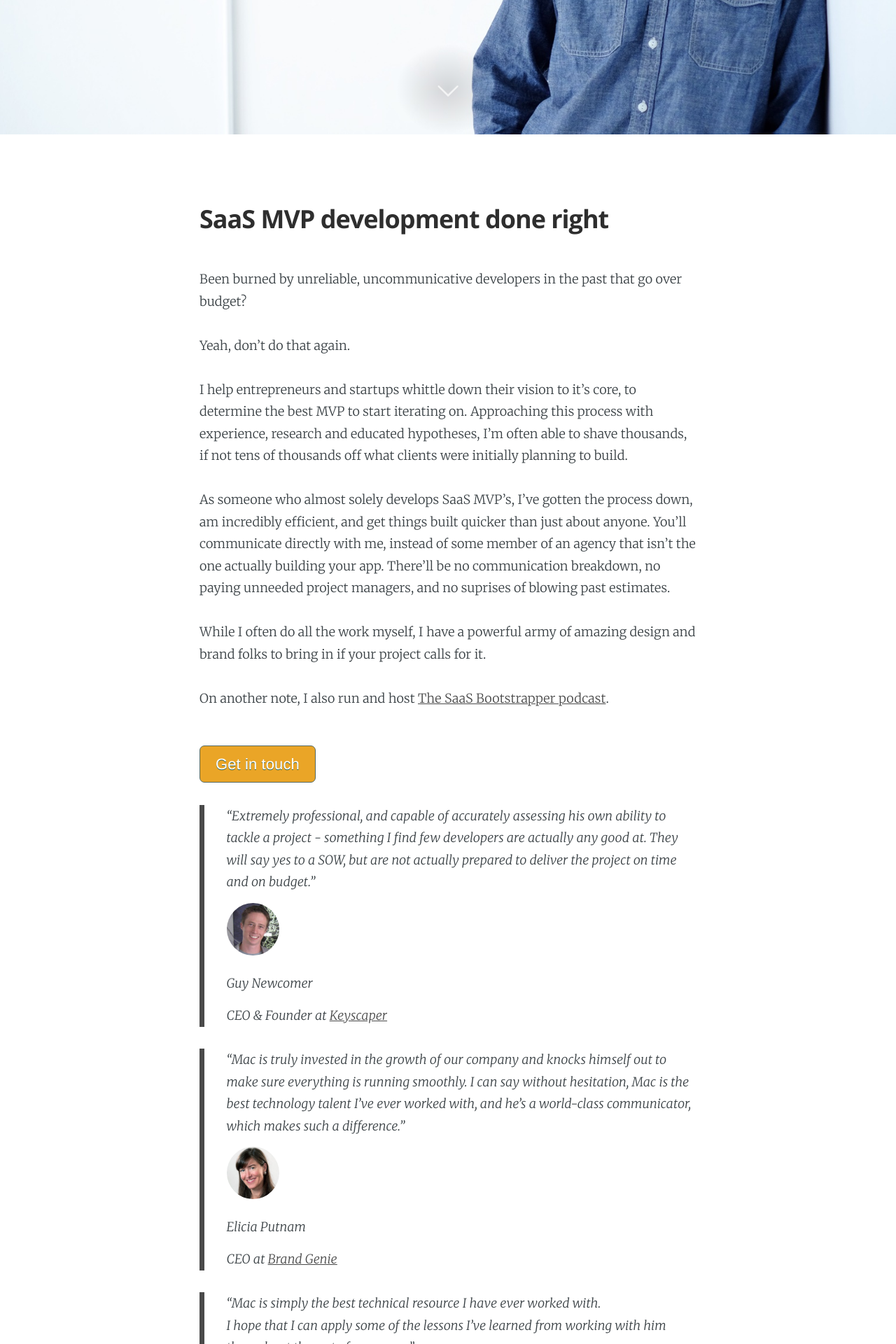
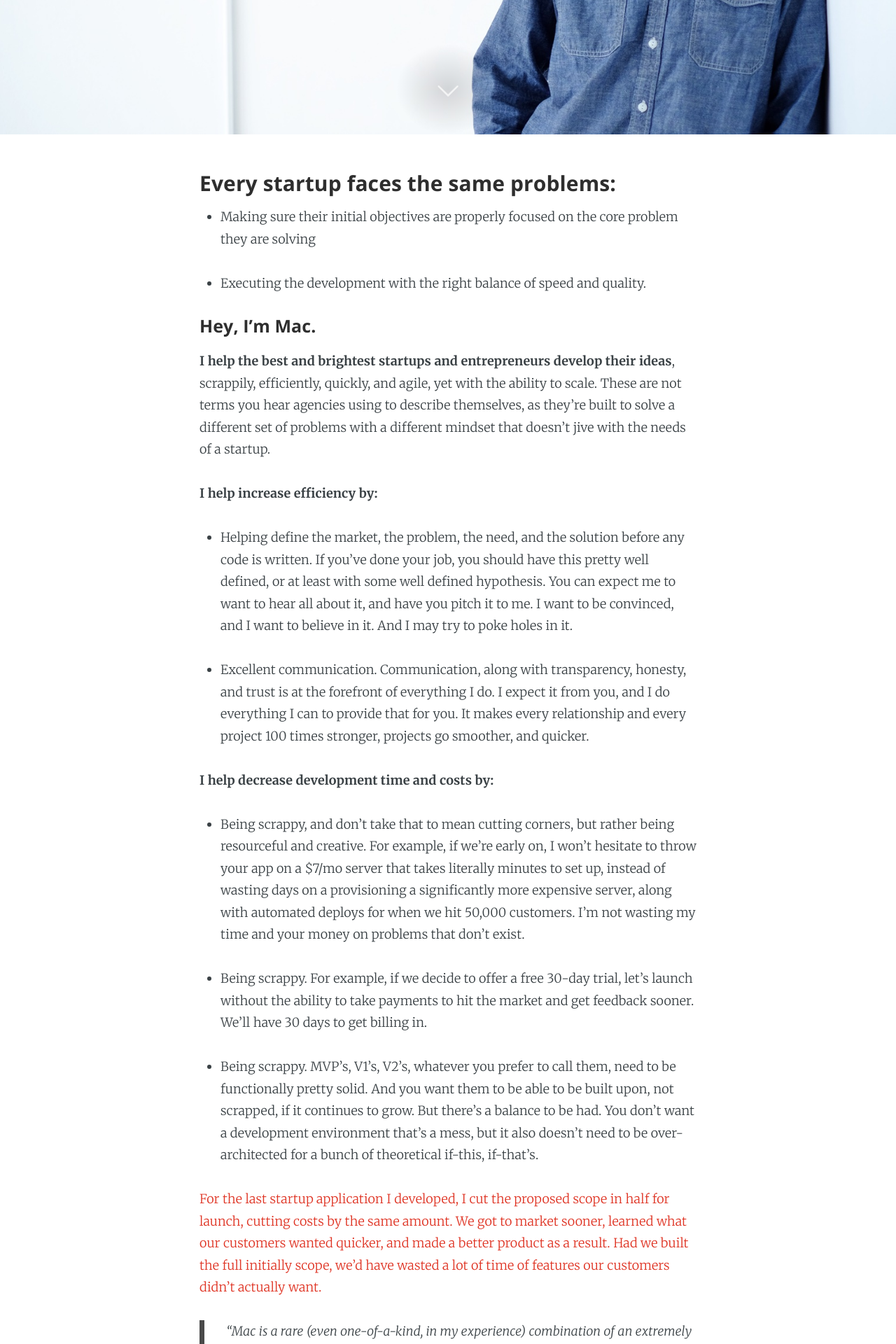
Before and after one commit to macmartine/macmartine.github.io, a Jekyll site: the page built from index.html, in a window 1280 px wide. Shown: the part 708-2628 px from the top of the page at 70% size. Built offline with Jekyll 4.4.1, drawn with Linux system fonts in a browser that asks for light colours; nearby versions of some CDN libraries; the list of posts is cut into pages by our own code; some of the changed text lies outside the part shown.

Commit message:
Update landing page

```diff
--- /dev/null
+++ b/_data/testimonials-featured.yaml
@@ -0,0 +1,6 @@
+- name: David Mihm
+  title: Founder
+  image: david-mihm.jpg
+  company: Tidings
+  url: https://tidings.com
+  quote: "Mac is a rare (even one-of-a-kind, in my experience) combination of an extremely talented developer who's also reliable and an excellent communicator.  He understood my vision immediately, knew which details were important to ask about, and which to just plow ahead with, and delivered my MVP not only on-budget but a month ahead of schedule.  Not hyperbole: working with him was a huge source of relief that restored my faith in the universe after so many cost and time overruns with other projects.  I'm incredibly grateful for his execution and guidance on the early stages of Tidings and look forward to continuing to work with him. "
--- a/_includes/main.md
+++ b/_includes/main.md
@@ -1,17 +1,59 @@
 
-## SaaS MVP development done right
+### Every startup faces the same problems:
 
-Been burned by unreliable, uncommunicative developers in the past that go over budget?
+  * Making sure their initial objectives are properly focused on the core problem they are solving
 
-Yeah, don't do that again.
+  * Executing the development with the right balance of speed and quality.
 
-I help entrepreneurs and startups whittle down their vision to it's core, to determine the best MVP to start iterating on. Approaching this process with experience, research and educated hypotheses, I'm often able to shave thousands, if not tens of thousands off what clients were initially planning to build.
+#### Hey, I’m Mac.
 
-As someone who almost solely develops SaaS MVP's, I've gotten the process down, am incredibly efficient, and get things built quicker than just about anyone. You'll communicate directly with me, instead of some member of an agency that isn't the one actually building your app. There'll be no communication breakdown, no paying unneeded project managers, and no suprises of blowing past estimates.
+**I help the best and brightest startups and entrepreneurs develop their ideas**, scrappily, efficiently, quickly, and agile, yet with the ability to scale. These are not terms you hear agencies using to describe themselves, as they’re built to solve a different set of problems with a different mindset that doesn’t jive with the needs of a startup.
 
-While I often do all the work myself, I have a powerful army of amazing design and brand folks to bring in if your project calls for it.
+**I help increase efficiency by:**
 
-On another note, I also run and host [The SaaS Bootstrapper podcast](http://thesaasbootstrapper.com/podcast/).
+  * Helping define the market, the problem, the need, and the solution before any code is written. If you’ve done your job, you should have this pretty well defined, or at least with some well defined hypothesis. You can expect me to want to hear all about it, and have you pitch it to me. I want to be convinced, and I want to believe in it. And I may try to poke holes in it.
+
+  * Excellent communication. Communication, along with transparency, honesty, and trust is at the forefront of everything I do. I expect it from you, and I do everything I can to provide that for you. It makes every relationship and every project 100 times stronger, projects go smoother, and quicker.
+
+**I help decrease development time and costs by:**
+
+  * Being scrappy, and don’t take that to mean cutting corners, but rather being resourceful and creative. For example, if we’re early on, I won’t hesitate to throw your app on a $7/mo server that takes literally minutes to set up, instead of wasting days on a provisioning a significantly more expensive server, along with automated deploys for when we hit 50,000 customers. I’m not wasting my time and your money on problems that don’t exist.
+
+  * Being scrappy. For example, if we decide to offer a free 30-day trial, let’s launch without the ability to take payments to hit the market and get feedback sooner. We’ll have 30 days to get billing in.
+
+  * Being scrappy. MVP’s, V1’s, V2’s, whatever you prefer to call them, need to be functionally pretty solid. And you want them to be able to be built upon, not scrapped, if it continues to grow. But there’s a balance to be had. You don’t want a development environment that’s a mess, but it also doesn’t need to be over-architected for a bunch of theoretical if-this, if-that’s.
+
+<span>For the last startup application I developed, I cut the proposed scope in half for launch, cutting costs by the same amount. We got to market sooner, learned what our customers wanted quicker, and made a better product as a result. Had we built the full initially scope, we’d have wasted a lot of time of features our customers didn’t actually want.</span>
+
+{% for item in site.data.testimonials-featured %}
+> “{{ item.quote }}”
+>
+>![{{ item.name }}](/assets/images/testimonials/{{ item.image  }})
+>
+>{{ item.name }}
+>{: .cite }
+>
+>{{ item.title }} at [{{ item.company }}]( {{ item.url }} )
+>{: .cite }
+{% endfor %}
+
+### Before you decide though, let’s make sure I’m the right fit for you
+
+It’s true that you might benefit from my experience building countless SaaS apps for entrepreneurs and startups, having gone through acquisitions, failures, and everything in between. But I may not be the right person for you. I work best with, and provide the most value for a certain type of company, so let’s briefly touch on that.
+
+#### I’m not for you if you’re:
+
+  * Not committed to doing everything you can to make your app successful. I can only take on a handful of projects per year, and I want to work with people that mean it.
+
+  * Not willing to put off any features that aren’t core to the focused problem we’re solving. Successful startups don’t come from launching a product at the end of their roadmap, rather they launch quickly, iterate, analyze, learn, repeat. And that’s the way I’m committed to working.
+
+  * Looking to build a native mobile application.
+
+  * Looking for someone to maintain an existing application.
+
+When roadmapping and development is done with a startup mindset, with people that have experience in finding that perfect balance of scrappiness and solidity, with ability to scale, you’re setting your startup up for the it’s best chance at success. You need quick, forward momentum, with the ability to quickly adjust and pivot on a dime. You need to think and develop quickly, get to market quickly, learn, iterate, rinse and repeat. Ready? Get in touch today and tell me what you’re up to.
+
+After you reach out, check out the podcast I host [The SaaS Bootstrapper podcast](http://thesaasbootstrapper.com/podcast/).
 
 [Get in touch](mailto:mac.martine@gmail.com){: .btn }
 
--- a/assets/css/main.css
+++ b/assets/css/main.css
@@ -30,6 +30,10 @@ blockquote img {
 	border-radius: 100%;
 }
 
+blockquote {
+  font-style: italic;
+}
+
 .case-study-screenshot img {
 	max-width: 750px;
 }
@@ -38,3 +42,15 @@ h2 {
 	margin-top: 100px;
 	margin-bottom: 50px;
 }
+
+h4 {
+	margin-bottom: 20px;
+}
+
+h3 {
+  line-height: 40px;
+}
+
+span {
+  color: #df3424;
+}
```
Also changed, not shown: assets/images/testimonials/david-mihm.jpg (added), 2 other files.
